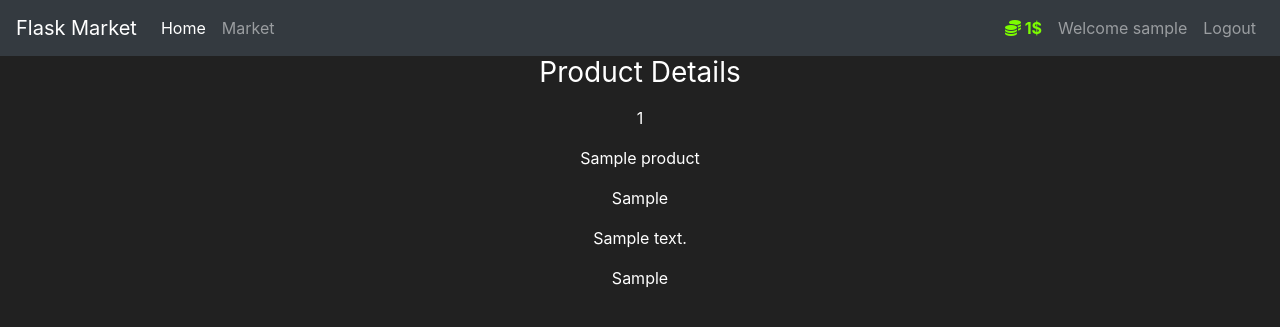
After one commit to SolonKarandanis/FlaskMarket, a Flask app: page /product/1/ in a window 1280 px wide. The commit adds this page. Shown: the top 327 px of the page. Run offline with Flask 3, Linux system fonts and the light colour scheme; a user stored in the database is signed in; tables that the repository leaves empty hold one stand-in row (values such as "Sample post"); some libraries are stand-ins or nearby versions.

Commit message:
Implementing Product details page

```diff
--- a/market/models.py
+++ b/market/models.py
@@ -1,3 +1,5 @@
+from typing import Set
+
 from market import db, login_manager
 from market import bcrypt
 from flask_login import UserMixin
@@ -16,6 +18,7 @@ class User(db.Model, UserMixin):
     email_address = db.Column(db.String(length=50), nullable=False, unique=True)
     password_hash = db.Column(db.String(length=60), nullable=False)
     budget = db.Column(db.Integer(), nullable=False, default=1000)
+
     # products = db.relationship('Product', backref='owned_user', lazy=True)
 
     def __repr__(self):
@@ -40,17 +43,29 @@ class User(db.Model, UserMixin):
         return bcrypt.check_password_hash(self.password_hash, attempted_password)
 
 
-class ProductType(db.Model):
-    __tablename__ = 'product_type'
+class ProductTypeBase(db.DeclarativeBase):
+    pass
+
+
+product_type = db.Table(
+    "product_type",
+    ProductTypeBase.metadata,
+    db.Column("type_id", db.ForeignKey("type.id"), primary_key=True),
+    db.Column("product_id", db.ForeignKey("product.id"), primary_key=True),
+)
+
+
+class Type(ProductTypeBase):
+    __tablename__ = 'type'
 
     id = db.Column(db.Integer, primary_key=True)
-    name = db.Column(db.String(length=30), nullable=False)
+    type_name = db.Column(db.String(length=30), nullable=False)
 
     def __repr__(self):
-        return f"<ProductType {self.name}>"
+        return f"<Type {self.name}>"
 
 
-class Product(db.Model):
+class Product(ProductTypeBase):
     __tablename__ = 'product'
 
     id = db.Column(db.Integer, primary_key=True)
@@ -58,6 +73,8 @@ class Product(db.Model):
     name = db.Column(db.String(length=30), nullable=False)
     supplier = db.Column(db.String(length=30), nullable=False)
     description = db.Column(db.Text(), nullable=False)
+    types: db.Mapped[Set[Type]] = db.relationship(secondary=product_type)
+
     # owner = db.Column(db.Integer(), db.ForeignKey('user.id'))
 
     def __repr__(self):
--- a/market/routes.py
+++ b/market/routes.py
@@ -1,8 +1,8 @@
 from market import app, db
 from flask import render_template, redirect, url_for, flash
-from market.models import Product, User
+from market.models import Product, User, Type
 from market.forms import RegisterForm, LoginForm
-from flask_login import login_user,logout_user,login_required,current_user
+from flask_login import login_user, logout_user, login_required, current_user
 
 
 @app.route('/')
@@ -11,11 +11,19 @@ def home_page():
     return render_template('home.html')
 
 
+# user = session.query(User).filter_by(name=name).first()
 @app.route('/market')
 @login_required
 def market_page():
-    products = Product.query.all()
+    products = db.session.query(Product).all()
     return render_template('market.html', products=products)
+
+
+@app.route('/product/<int:product_id>/', methods=['GET'])
+@login_required
+def product_detail_page(product_id):
+    product = db.session.query(Product).options(db.joinedload(Product.types)).filter_by(id=product_id).first()
+    return render_template('product.html', product=product)
 
 
 @app.route('/register', methods=['GET', 'POST'])
@@ -55,5 +63,5 @@ def login_page():
 @app.route('/logout')
 def logout_page():
     logout_user()
-    flash("You have been logged out",category='info')
+    flash("You have been logged out", category='info')
     return redirect(url_for('home_page'))
--- a/market/templates/market.html
+++ b/market/templates/market.html
@@ -15,6 +15,7 @@
                         <!-- Your Columns HERE -->
                         <th scope="col">ID</th>
                         <th scope="col">Name</th>
+                        <th scope="col">SKU</th>
                         <th scope="col">Supplier</th>
                         <th scope="col">Descriptions</th>
                         <th scope="col">Options</th>
@@ -26,10 +27,11 @@
                         <tr>
                             <td>{{ product.id }}</td>
                             <td>{{ product.name }}</td>
+                            <td>{{ product.sku }}</td>
                             <td>{{ product.description }}</td>
-                            <td>{{ product.supplier }}$</td>
+                            <td>{{ product.supplier }}</td>
                             <td>
-                                <button class="btn btn-outline btn-info">More Info</button>
+                                <a class="btn btn-outline btn-info"  href="{{ url_for('product_detail_page',product_id=product.id) }}">More Info</a>
                                 <button class="btn btn-outline btn-success">Purchase this Item</button>
                             </td>
                         </tr>
--- /dev/null
+++ b/market/templates/product.html
@@ -0,0 +1,19 @@
+{% extends 'base.html' %}
+{% block title %}
+  Product Details Page
+{% endblock %}
+
+{% block content %}
+<body class="text-center">
+  <div class="container">
+    <h1 class="h3 mb-3 font-weight-normal">
+      Product Details
+    </h1>
+    <p>{{ product.id }}</p>
+    <p>{{ product.name }}</p>
+    <p>{{ product.sku }}</p>
+    <p>{{ product.description }}</p>
+    <p>{{ product.supplier }}</p>
+  </div>
+</body>
+{% endblock %}
```
